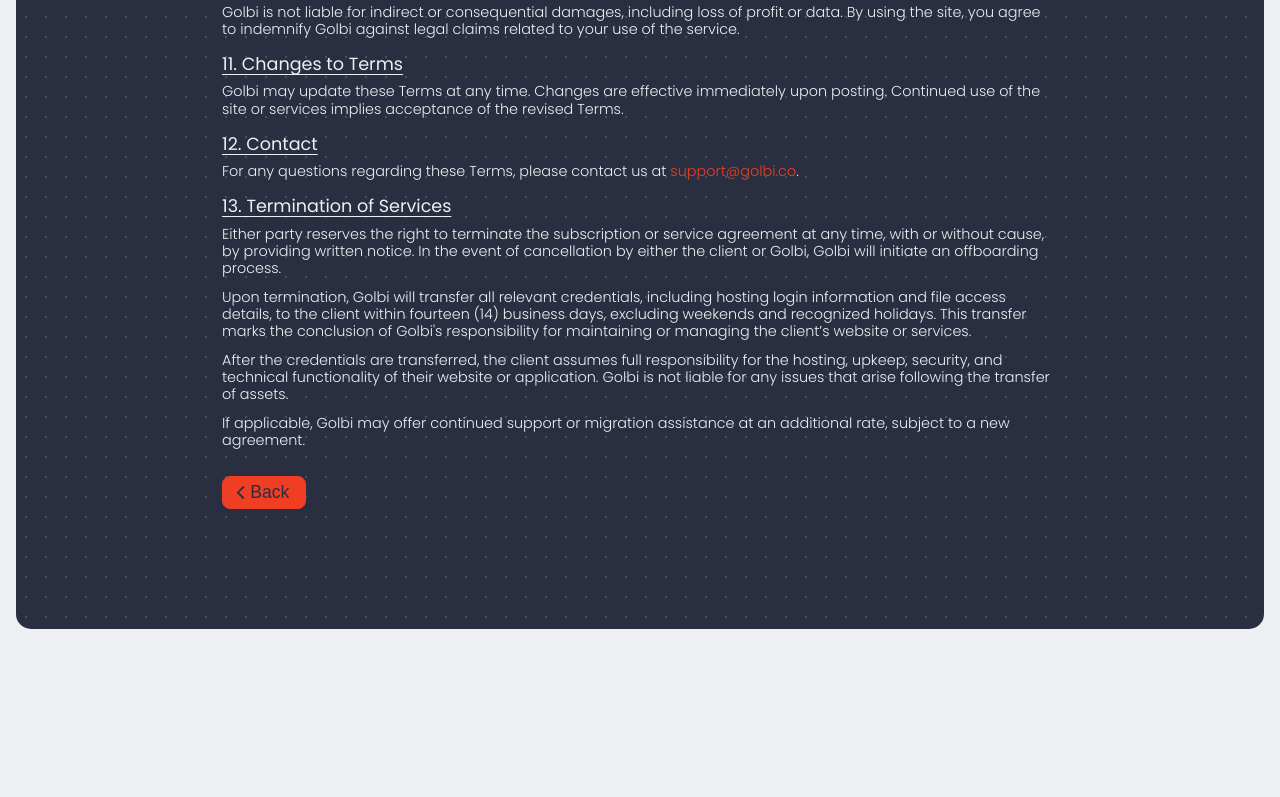
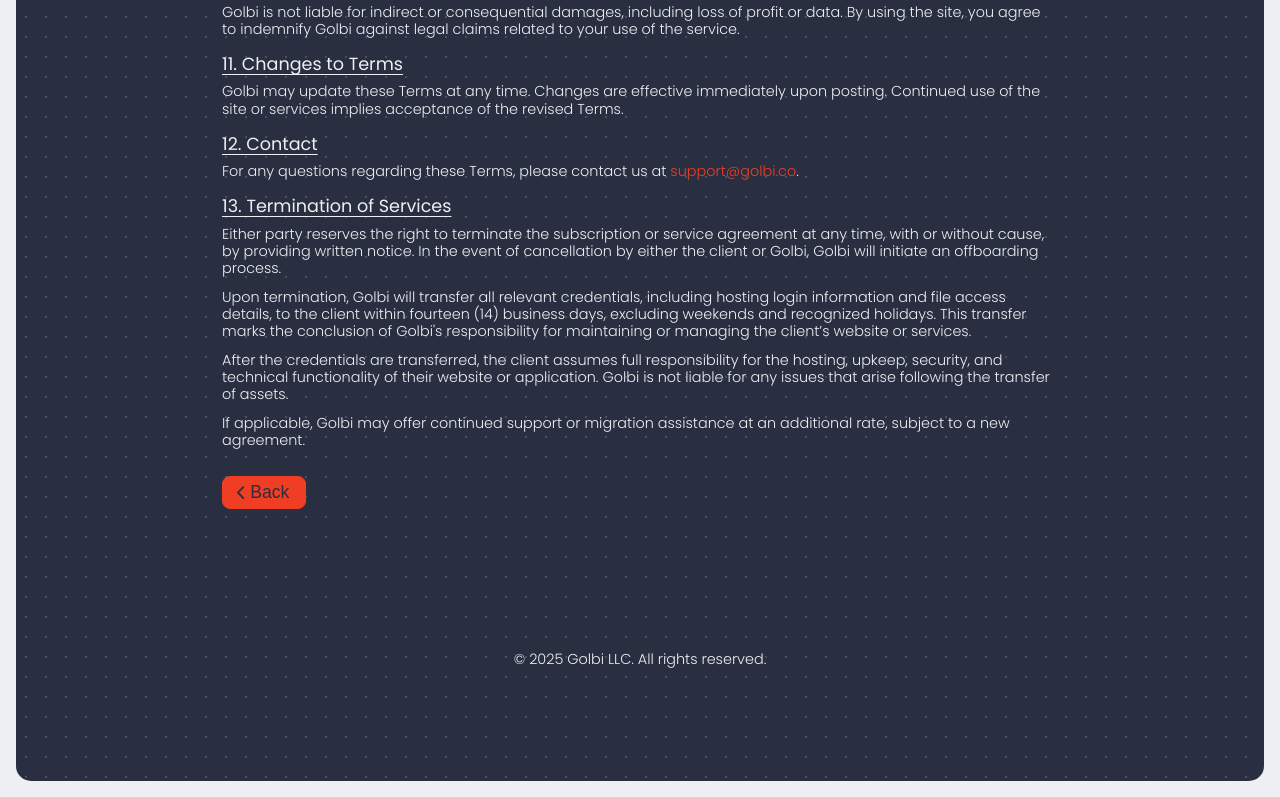
Before and after one commit to dinardavis/golbi, a React (Create React App) app in the folder client/: page /terms in a window 1280 px wide. Shown: the part 1029-1826 px from the top of the page. Before the commit the page ends 1674 px from the top, so only its background shows below. Built offline with nearby package versions, Linux system fonts and the light colour scheme.

Commit message:
Update copyright

```diff
--- a/client/src/assets/css/style.css
+++ b/client/src/assets/css/style.css
@@ -1901,6 +1901,10 @@
   color: var(--accent-1);
 }
 
+.footer-copyright {
+  margin-top: 1.4rem;
+}
+
 .subscribe-container {
   display: flex;
   flex-direction: column;
--- a/client/src/components/Footer.js
+++ b/client/src/components/Footer.js
@@ -73,6 +73,11 @@
           <Link to="/terms" className="footer-link">Terms of Service</Link>
           <Link to="/privacy" className="footer-link">Privacy Policy</Link>
         </div>
+
+        <div className="footer-copyright">
+          &copy; {new Date().getFullYear()} Golbi LLC. All rights reserved.
+        </div>
+
       </div>
     </>
   );
--- a/client/src/pages/Privacy.js
+++ b/client/src/pages/Privacy.js
@@ -113,6 +113,10 @@
       <IoIosArrowBack className='back-button-icon'/>Back
       </button>
     </div>
+
+    <div className="footer-copyright">
+          &copy; {new Date().getFullYear()} Golbi LLC. All rights reserved.
+        </div>
   </div>
   )
 };
--- a/client/src/pages/Terms.js
+++ b/client/src/pages/Terms.js
@@ -137,6 +137,10 @@
         <IoIosArrowBack className='back-button-icon'/>Back
         </button>
       </div>
+
+      <div className="footer-copyright">
+          &copy; {new Date().getFullYear()} Golbi LLC. All rights reserved.
+        </div>
     </div>
   )
 };
```
